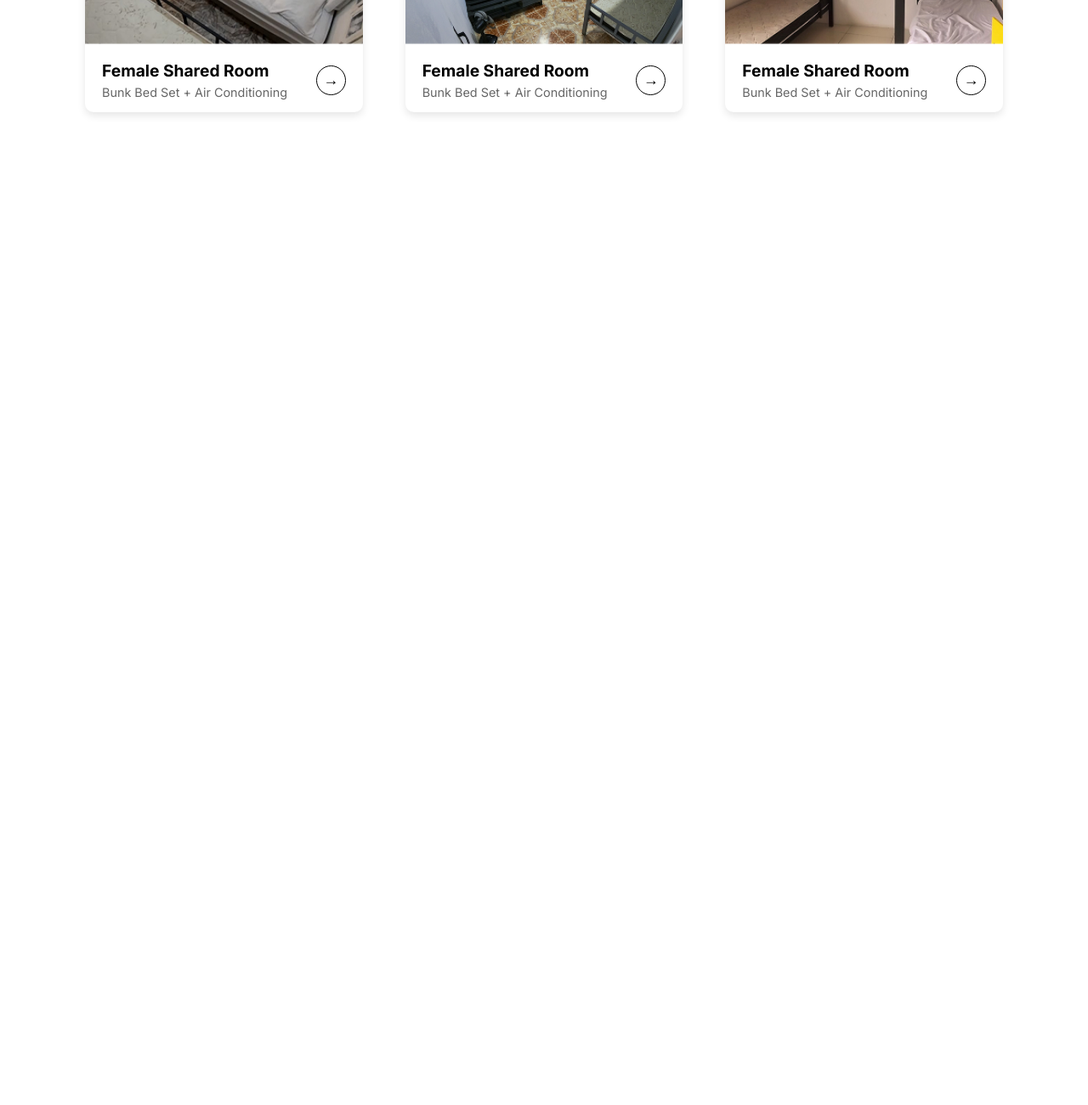
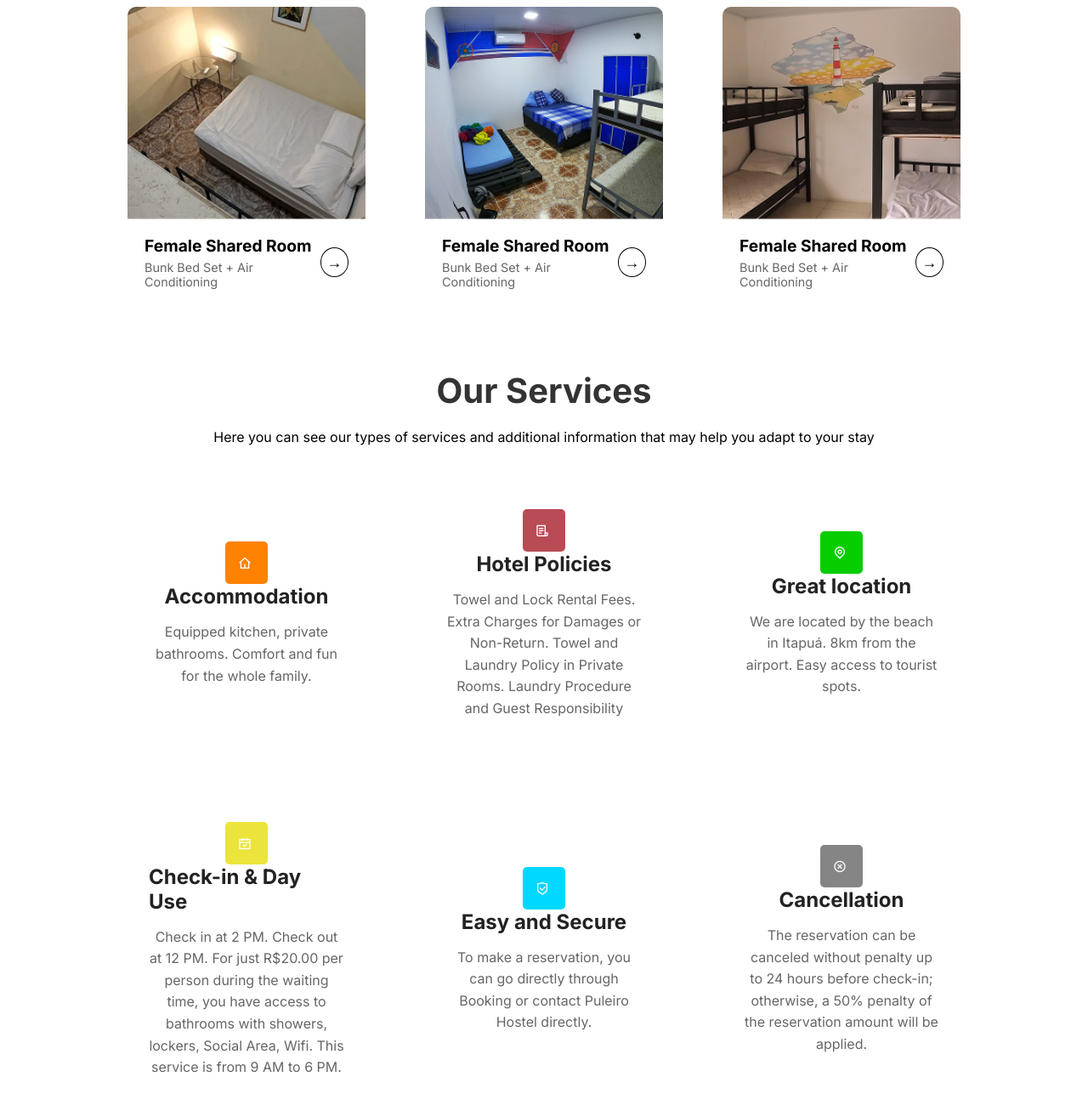
Before and after one commit to webbyahtisham/Single-Page-Hotel-Website, a plain HTML site: page index.html in a window 1280 px wide. Shown: the part 2372-3672 px from the top of the page at 85% size. Before the commit the page ends 2554 px from the top, so only its background shows below. Drawn offline with nearby package versions, Linux system fonts and the light colour scheme.

Commit message:
Build another section name as services

```diff
--- a/index.html
+++ b/index.html
@@ -6,6 +6,7 @@
   <meta name="viewport" content="width=device-width, initial-scale=1.0">
   <title>Hotel website single page</title>
   <link rel="stylesheet" href="style.css">
+  <link href="https://cdn.jsdelivr.net/npm/remixicon@4.5.0/fonts/remixicon.css" rel="stylesheet" />
 </head>
 
 <body>
@@ -67,7 +68,12 @@
       <h1 class="cta-h1">A super experience to share</h1>
       <button>Book Now</button>
     </section>
-<section class="accommodations">
+    <section id="accommodations">
+      <div class="accommodations-writes">
+        <h1>Our Accommodations</h1>
+        <p>Come enjoy an unforgettable stay</p>
+      </div>
+      <div class="accommodations-container">
       <div class="accommodation-card">
         <img src="/imgs/accommodations1.png" alt="Room Image">
         <div class="accommodation-content">
@@ -142,6 +148,63 @@
           </div>
         </div>
       </div>
+      </div>
+      </section>
+    <section class="services-section">
+      <h1>Our Services</h1>
+      <p>Here you can see our types of services and additional information that may help you adapt to your stay</p>
+      <div class="services-grid">
+        <div class="service-card">
+          <div class="service-icon " style=" background-color: #ff8200;">
+            <i class="ri-home-4-line"></i>
+          </div>
+          <h2>Accommodation</h2>
+          <p>Equipped kitchen, private bathrooms. Comfort and fun for the whole family.</p>
+        </div>
+
+        <div class="service-card">
+          <div class="service-icon" style=" background-color: #b94b54;">
+            <i class="ri-file-list-3-line"></i>
+          </div>
+          <h2>Hotel Policies</h2>
+          <p>Towel and Lock Rental Fees. Extra Charges for Damages or Non-Return. Towel and Laundry Policy in Private
+            Rooms. Laundry Procedure and Guest Responsibility</p>
+        </div>
+
+        <div class="service-card">
+          <div class="service-icon" style=" background-color: #07cc00;">
+            <i class="ri-map-pin-line"></i>
+          </div>
+          <h2>Great location</h2>
+          <p>We are located by the beach in Itapuá. 8km from the airport. Easy access to tourist spots.</p>
+        </div>
+
+        <div class="service-card">
+          <div class="service-icon" style=" background-color: #ebe43b;">
+            <i class="ri-calendar-check-line"></i>
+          </div>
+          <h2>Check-in & Day Use</h2>
+          <p>Check in at 2 PM. Check out at 12 PM. For just R$20.00 per person during the waiting time, you have access
+            to bathrooms with showers, lockers, Social Area, Wifi. This service is from 9 AM to 6 PM.</p>
+        </div>
+
+        <div class="service-card">
+          <div class="service-icon" style=" background-color: #00d8ff;">
+            <i class="ri-shield-check-line"></i>
+          </div>
+          <h2>Easy and Secure</h2>
+          <p>To make a reservation, you can go directly through Booking or contact Puleiro Hostel directly.</p>
+        </div>
+
+        <div class="service-card">
+          <div class="service-icon" style=" background-color: #858585;">
+            <i class="ri-close-circle-line"></i>
+          </div>
+          <h2>Cancellation</h2>
+          <p>The reservation can be canceled without penalty up to 24 hours before check-in; otherwise, a 50% penalty of
+            the reservation amount will be applied.</p>
+        </div>
+      </div>
     </section>
 
   </main>
--- a/style.css
+++ b/style.css
@@ -386,26 +386,38 @@ body {
 }
 
 /* accommodations */
-.accommodations {
+#accommodations {
+  margin: 80px 0;
+}
+
+.accommodations-container {
   display: grid;
-  grid-template-columns: repeat(3, 1fr); /* 3 columns on large screens */
+  grid-template-columns: repeat(3, 1fr);
   gap: 70px;
   margin: 50px auto;
   padding: 0 150px;
   max-width: 1800px;
 }
 
+.accommodations-writes h1 {
+  text-align: center;
+  font-size: 2.5rem;
+  margin-bottom: 20px;
+  color: #333;
+}
+
+.accommodations-writes p {
+  text-align: center;
+  font-size: 1rem;
+}
+
 .accommodation-card {
   background: #fff;
   border-radius: 10px;
   overflow: hidden;
-  box-shadow: 0 4px 10px rgba(0, 0, 0, 0.1);
-  transition: transform 0.3s ease;
 }
 
-.accommodation-card:hover {
-  transform: translateY(-5px);
-}
+
 
 .accommodation-card img {
   width: 100%;
@@ -465,7 +477,8 @@ body {
 
 @media (max-width: 1200px) {
   .accommodations {
-    grid-template-columns: repeat(2, 1fr); /* 2 columns */
+    grid-template-columns: repeat(2, 1fr);
+    /* 2 columns */
     padding: 0 70px;
     gap: 40px;
   }
@@ -473,8 +486,82 @@ body {
 
 @media (max-width: 768px) {
   .accommodations {
-    grid-template-columns: 1fr; /* 1 column */
+    grid-template-columns: 1fr;
+    /* 1 column */
     padding: 0 10px;
     gap: 30px;
   }
 }
+
+/* services */
+.services-section {
+  width: 100%;
+}
+
+.services-section h1 {
+  text-align: center;
+  font-size: 2.5rem;
+  margin-bottom: 20px;
+  color: #333;
+}
+
+.services-section p {
+  text-align: center;
+  font-size: 1rem;
+}
+
+.services-grid {
+  display: grid;
+  grid-template-columns: repeat(3, 1fr);
+  gap: 70px;
+  margin: 50px auto;
+  padding: 0 150px;
+  max-width: 1800px;
+}
+
+.service-card {
+  border-radius: 10px;
+  padding: 25px;
+  display: flex;
+  flex-direction: column;
+  align-items: center;
+  justify-content: center;
+}
+
+
+
+.service-icon {
+  padding: 15px;
+  width: 50px;
+  color: white;
+  border-radius: 5px;
+}
+
+
+
+.service-card h2 {
+  font-size: 1.5rem;
+  margin-bottom: 15px;
+  color: #222;
+}
+
+.service-card p {
+  color: #666;
+  line-height: 1.6;
+}
+
+/* Responsive adjustments */
+@media (max-width: 1200px) {
+  .services-grid {
+    grid-template-columns: repeat(2, 1fr);
+    padding: 0 50px;
+  }
+}
+
+@media (max-width: 768px) {
+  .services-grid {
+    grid-template-columns: 1fr;
+    padding: 0 20px;
+    gap: 40px;
+  }
+}
```
Lines whose indentation alone changed are shown as unchanged.
